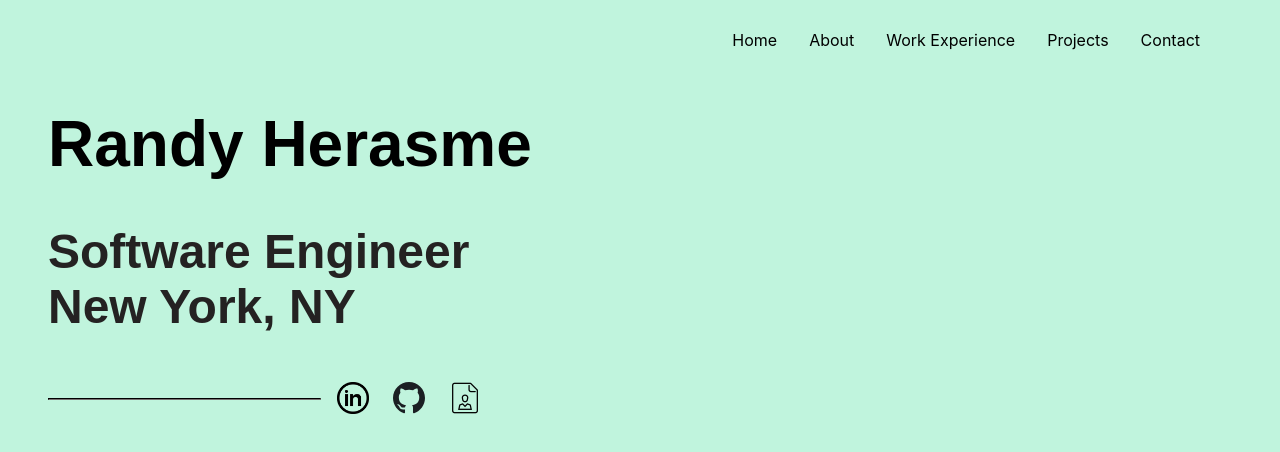
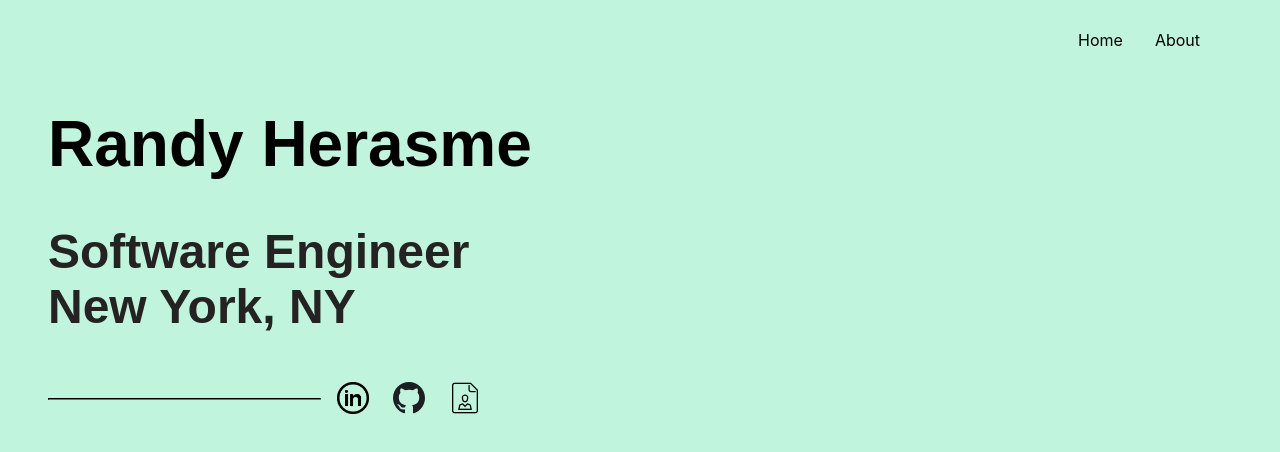
Before and after one commit to randyher/personal-website, a React (Create React App) app: page / in a window 1280 px wide. Shown: the top 452 px of the page. Built offline with nearby package versions, Linux system fonts and the light colour scheme.

Commit message:
temporary limit nav bar

```diff
--- a/src/NavBar.js
+++ b/src/NavBar.js
@@ -8,7 +8,7 @@ function NavBar(props) {
   return (
     <div className="navbar">
       <ul className="nav-ul">
-        <li onClick={() => props.onChange("contact")} className="nav-li">
+        {/* <li onClick={() => props.onChange("contact")} className="nav-li">
           <a style={finalLi} href="#home">
             Contact
           </a>
@@ -18,9 +18,11 @@ function NavBar(props) {
         </li>
         <li onClick={() => props.onChange("experience")} className="nav-li">
           <a href="#experience">Work Experience</a>
-        </li>
+        </li> */}
         <li onClick={() => props.onChange("about")} className="nav-li">
-          <a href="#about">About</a>
+          <a style={finalLi} href="#about">
+            About
+          </a>
         </li>
         <li onClick={() => props.onChange("default")} className="nav-li">
           <a href="#home">Home</a>
```
